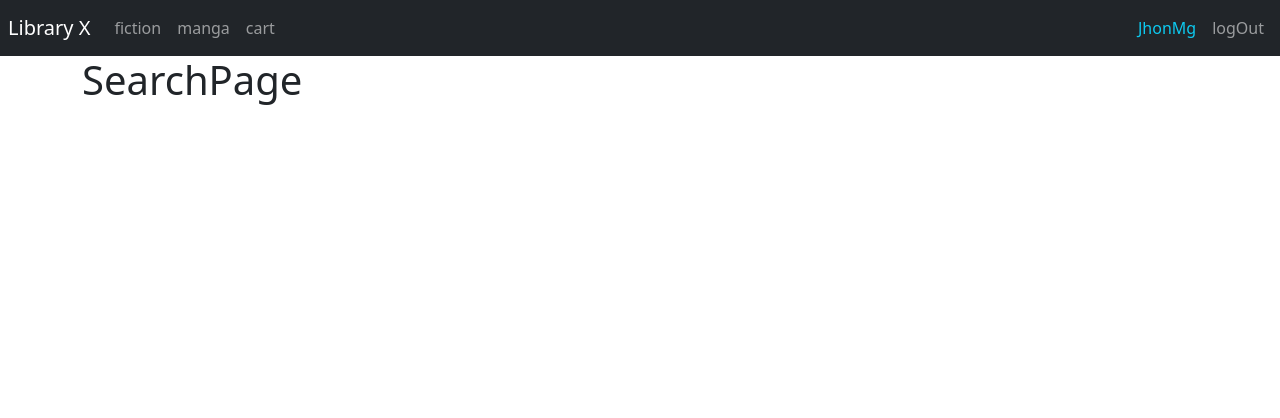
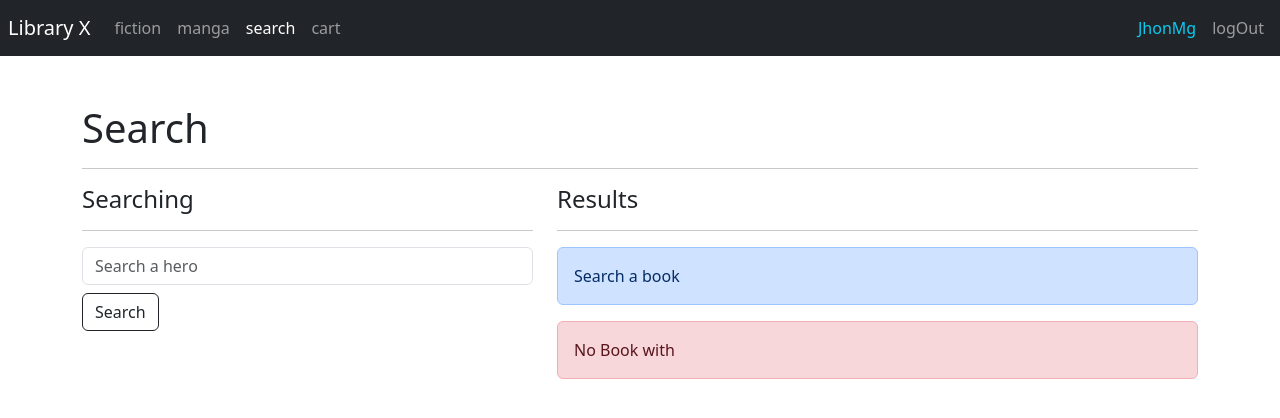
Before and after one commit to JJMoraless/book-store, a React (Vite) app: page /search in a window 1280 px wide. Shown: the top 418 px of the page. Built offline with nearby package versions, Linux system fonts and the light colour scheme.

Commit message:
feat: :sparkles: 3 commit

```diff
--- a/index.html
+++ b/index.html
@@ -13,6 +13,12 @@
       integrity="sha384-T3c6CoIi6uLrA9TneNEoa7RxnatzjcDSCmG1MXxSR1GAsXEV/Dwwykc2MPK8M2HN"
       crossorigin="anonymous"
     />
+
+    <!-- Animate css -->
+    <link
+      rel="stylesheet"
+      href="https://cdnjs.cloudflare.com/ajax/libs/animate.css/4.1.1/animate.min.css"
+    />
   </head>
   <body>
     <div id="root"></div>
--- a/package.json
+++ b/package.json
@@ -10,6 +10,7 @@
     "preview": "vite preview"
   },
   "dependencies": {
+    "query-string": "^8.1.0",
     "react": "^18.2.0",
     "react-dom": "^18.2.0",
     "react-router-dom": "^6.16.0"
--- a/src/books/components/BookCard.jsx
+++ b/src/books/components/BookCard.jsx
@@ -12,10 +12,10 @@ export const BookCard = ({
   const charactersByBook = <p>{characters} </p>;
 
   return (
-    <div className="col">
+    <div className="col animate__animated animate__fadeIn">
       <div className="card">
         <div className="row no-gutters">
-          <div className="col-5">
+          <div className="col-5 ">
             <img
               src={bookImageUrl}
               alt={superhero}
--- a/src/books/components/BookList.jsx
+++ b/src/books/components/BookList.jsx
@@ -1,14 +1,16 @@
 import PropTypes from "prop-types";
 import { getBooksByPublisher } from "../helpers";
 import { BookCard } from "./";
+import { useMemo } from "react";
 
 export const BookList = ({ publisher }) => {
-  const books = getBooksByPublisher(publisher);
+  const books = useMemo(() => getBooksByPublisher(publisher), [publisher]);
+
   return (
     <>
       <h3>{publisher}</h3>
 
-      <ul className="row row-cols-md-3 g-3">
+      <ul className="row row-cols-md-3 g-3 animate__animated animate__fadeIn">
         {books.map((item) => (
           <BookCard key={item.id} {...item} />
         ))}
--- /dev/null
+++ b/src/books/helpers/getBooksByName.js
@@ -0,0 +1,7 @@
+import { books } from "../data/books";
+
+export const getBooksByName = (name = "") => {
+  name = name.trim();
+  if (name.length === 0) return [];
+  return books.filter((item) => item.superhero === name);
+};
--- a/src/books/helpers/index.js
+++ b/src/books/helpers/index.js
@@ -1,2 +1,3 @@
 export * from "./getBooksByPublisher";
 export * from "./getBookById";
+export * from "./getBooksByName";
--- a/src/books/pages/BookPage.jsx
+++ b/src/books/pages/BookPage.jsx
@@ -1,12 +1,54 @@
-import { useParams } from "react-router-dom";
+import { Navigate, useNavigate, useParams } from "react-router-dom";
 import { getBookById } from "../helpers";
+import { useMemo } from "react";
 
 export const BookPage = () => {
   const { id } = useParams();
-  const book = getBookById(id);
+  const book = useMemo(() => getBookById(id), [id]);
 
+  const navigate = useNavigate();
 
+  if (!book) {
+    return <Navigate to="/marvel" />;
+  }
 
+  const onReturn = () => {
+    navigate(-1);
+  };
 
-  return <h1>BookPage</h1>;
+  return (
+    <div className="row mt-5">
+      <div className="col-4 ">
+        <img
+          src={`/assets/heroes/${id}.jpg`}
+          alt={book.superhero}
+          className="img-thumbnail animate__animated animate__fadeInLeft"
+        />
+      </div>
+
+      <div className="col-8">
+        <h3> {book.superhero} </h3>
+        <ul className="list-group list-group-flush">
+          <li className="list-group-item">
+            <b>alter ego: </b> {book.alter_ego}
+          </li>
+
+          <li className="list-group-item">
+            <b>first appearence: </b> {book.first_appearance}
+          </li>
+
+          <li className="list-group-item">
+            <b>publisher: </b> {book.publisher}
+          </li>
+        </ul>
+
+        <h5 className="mt-3">characters</h5>
+        <p>{book.characters}</p>
+
+        <button onClick={onReturn} className="btn btn-outline-danger">
+          regresar
+        </button>
+      </div>
+    </div>
+  );
 };
--- a/src/books/pages/SearchPage.jsx
+++ b/src/books/pages/SearchPage.jsx
@@ -1,3 +1,66 @@
+import { useLocation, useNavigate } from "react-router-dom";
+import queryString from "query-string";
+
+import { useForm } from "../../hooks/useForm";
+import { BookCard } from "../components";
+import { getBooksByName } from "../helpers";
+
 export const SearchPage = () => {
-  return <h1>SearchPage</h1>;
+  const navigate = useNavigate();
+  const { search } = useLocation();
+
+  const { searchText, onInputChange } = useForm({
+    searchText: "",
+  });
+
+  const onSearchSubmit = (e) => {
+    e.preventDefault();
+    if (searchText.trim().length <= 1) return [];
+    navigate(`?q=${searchText}`);
+  };
+
+  const { q = "" } = queryString.parse(search);
+
+  const books = getBooksByName(q);
+  console.log("🚀 ~ file: SearchPage.jsx:25 ~ SearchPage ~ books:", books);
+
+  return (
+    <>
+      <h1 className="pt-5">Search</h1>
+      <hr />
+
+      <div className="row">
+        <div className="col-5">
+          <h4>Searching</h4>
+          <hr />
+
+          <form action="" onSubmit={onSearchSubmit}>
+            <input
+              type="text"
+              placeholder="Search a hero"
+              className="form-control"
+              name="searchText"
+              autoComplete="off"
+              value={searchText}
+              onChange={onInputChange}
+            />
+
+            <button className="btn btn-outline-dark mt-2 ">Search</button>
+          </form>
+        </div>
+
+        <div className="col-7">
+          <h4>Results</h4>
+          <hr />
+
+          <div className="alert alert-primary">Search a book</div>
+          <div className="alert alert-danger">No Book with {q}</div>
+
+          {books.map((item) => {
+            return <BookCard key={item.id} {...item} />;
+          })}
+        </div>
+      </div>
+    </>
+  );
 };
--- /dev/null
+++ b/src/hooks/useForm.js
@@ -0,0 +1,24 @@
+import { useState } from "react";
+
+export const useForm = (initialForm = {}) => {
+  const [formState, setFormState] = useState(initialForm);
+
+  const onInputChange = ({ target }) => {
+    const { name, value } = target;
+    setFormState({
+      ...formState,
+      [name]: value,
+    });
+  };
+
+  const onResetForm = () => {
+    setFormState(initialForm);
+  };
+
+  return {
+    ...formState,
+    formState,
+    onInputChange,
+    onResetForm,
+  };
+};
--- a/src/ui/components/Navbar.jsx
+++ b/src/ui/components/Navbar.jsx
@@ -38,12 +38,19 @@ export const Navbar = () => {
             className={({ isActive }) =>
               `nav-item nav-link ${isActive ? "active" : ""}  `
             }
+            to="/search"
+          >
+            search
+          </NavLink>
+
+          <NavLink
+            className={({ isActive }) =>
+              `nav-item nav-link ${isActive ? "active" : ""}  `
+            }
             to="/cart"
           >
             cart
           </NavLink>
-
-
         </div>
       </div>
 
```
Also changed, not shown: 1 other file (tests, documents, lock files or other folders).
